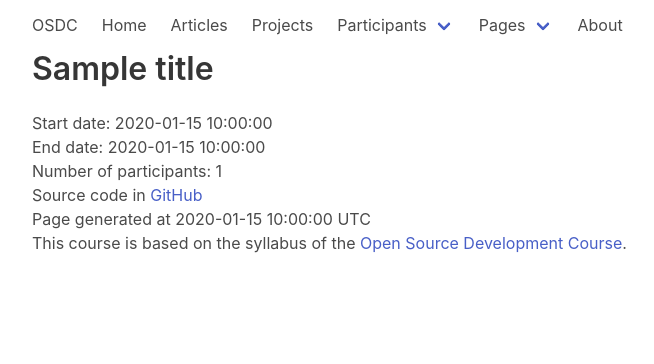
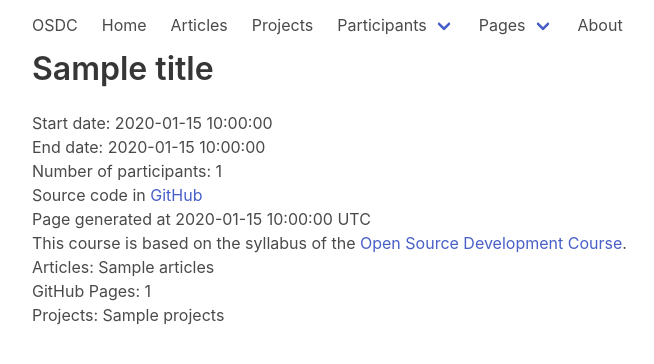
Before and after one commit to OSDC-Code-Maven/osdc-site-generator, a Flask app: template templates/about.html in a window 1280 px wide. Shown: the part 49-413 px from the top of the page, without its empty margins (32-686 px from the left). Run offline with Flask 2, Linux system fonts and the light colour scheme; the template is opened without the code that fills it: most values are stand-ins (such as "Sample title", 1, 10 or a date in 2020); some libraries are stand-ins or nearby versions.

Commit message:
show stats on the about page #11

```diff
--- a/generate.py
+++ b/generate.py
@@ -238,6 +238,11 @@ def generate_html(mentors, participants, posts, projects):
         mentors = mentors,
         participants = participants,
         course = course,
+        stats = {
+            "projects": len(projects),
+            "articles": len(posts),
+            "github_pages": sum([1 if person.get('github_page') else 0 for person in participants]),
+        },
         title = 'About',
         now = now,
     )
--- a/templates/about.html
+++ b/templates/about.html
@@ -9,7 +9,11 @@ Start date: {{course.start_date}}<br>
 Number of participants: {{ participants | count }}<br>
 Source code in <a href="https://github.com/osdc-code-maven/{{course.id}}">GitHub</a><br>
 Page generated at {{now}} UTC<br>
-This course is based on the syllabus of the <a href="https://osdc.code-maven.com/">Open Source Development Course</a>.
+This course is based on the syllabus of the <a href="https://osdc.code-maven.com/">Open Source Development Course</a>.<br>
+Articles: {{stats.articles}}<br>
+{% if course.github_pages %}GitHub Pages: {{stats.github_pages}}<br>{% endif %}
+{% if course.projects %}Projects: {{stats.projects}}<br>{% endif %}
+
 
 
 {% include 'incl/footer.html' %}
```
